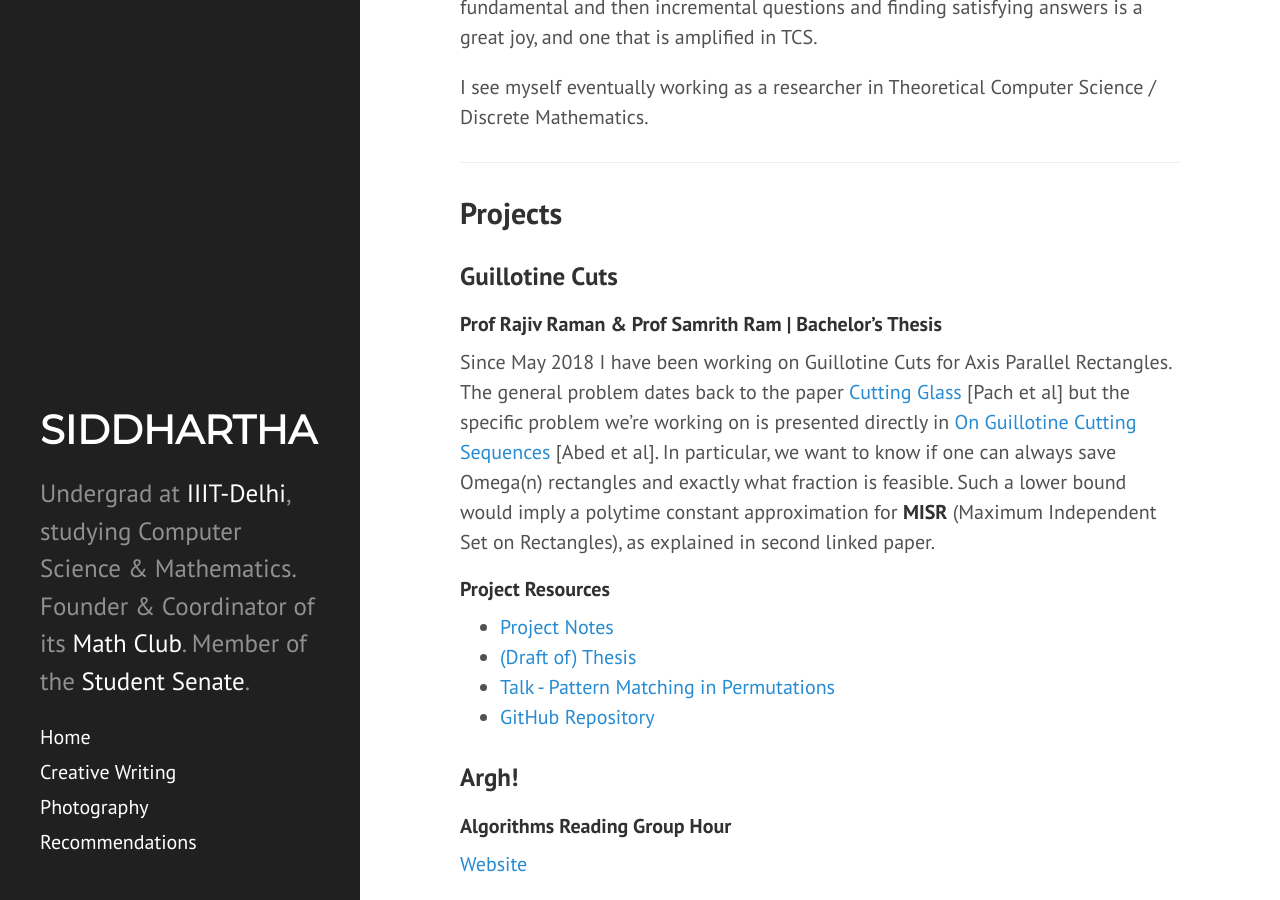
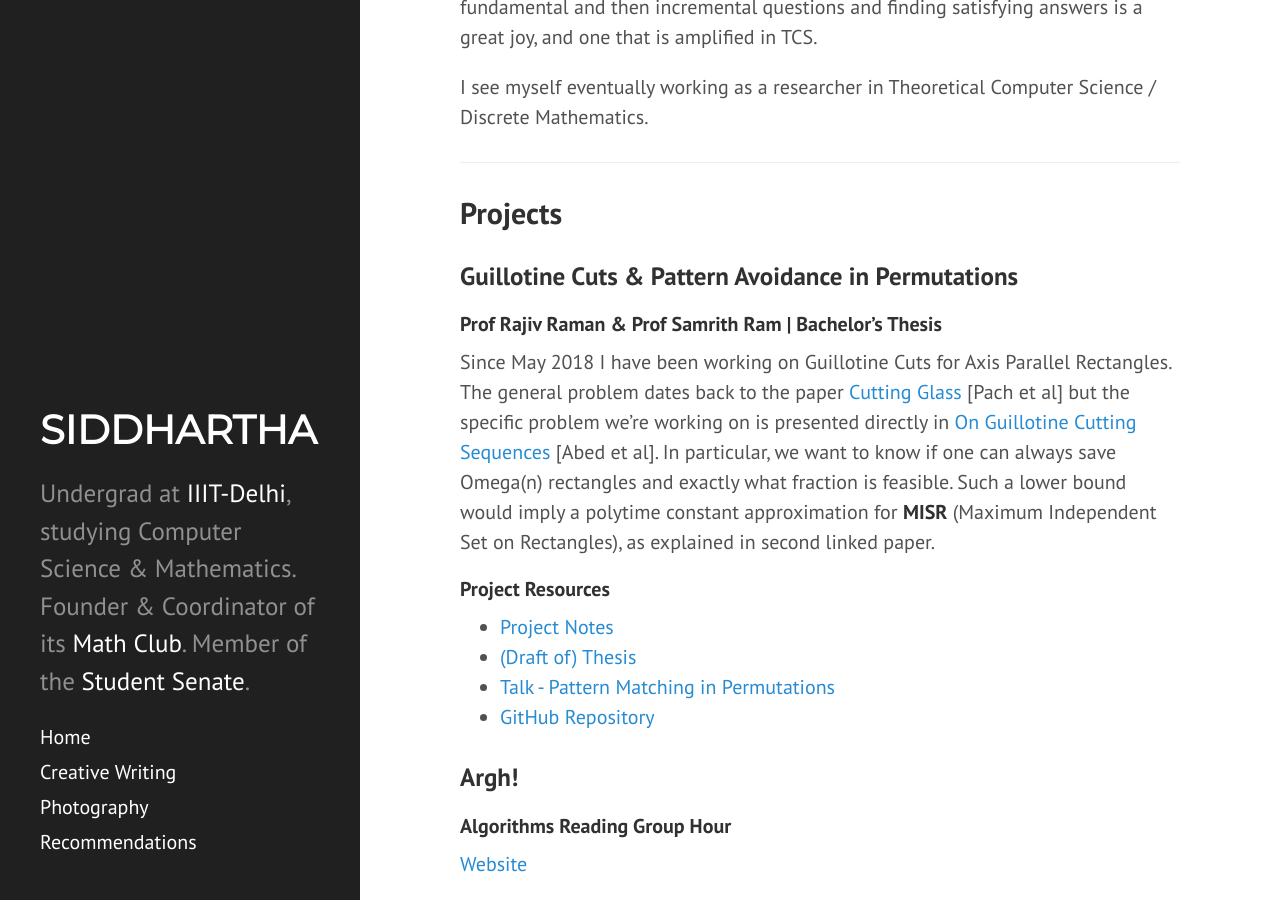
Before and after one commit to siddjai/siddjai.github.io, a Jekyll site: the page built from index.md, in a window 1280 px wide and 900 px high, scrolled down 430 px. Built offline with Jekyll 4.4.1, drawn with Linux system fonts in a browser that asks for light colours; nearby versions of some CDN libraries.

Commit message:
Update index.md

```diff
--- a/index.md
+++ b/index.md
@@ -19,7 +19,7 @@ ___
 
 Projects
 ------
-### Guillotine Cuts
+### Guillotine Cuts & Pattern Avoidance in Permutations
 #### Prof Rajiv Raman & Prof Samrith Ram | Bachelor's Thesis
 Since May 2018 I have been working on Guillotine Cuts for Axis Parallel Rectangles. The general problem dates back to the paper [Cutting Glass](https://dl.acm.org/citation.cfm?id=336223) [Pach et al] but the specific problem we're working on is presented directly in [On Guillotine Cutting Sequences](http://drops.dagstuhl.de/opus/volltexte/2015/5291/) [Abed et al]. In particular, we want to know if one can always save Omega(n) rectangles and exactly what fraction is feasible. Such a lower bound would imply a polytime constant approximation for **MISR** (Maximum Independent Set on Rectangles), as explained in second linked paper.
 
```
